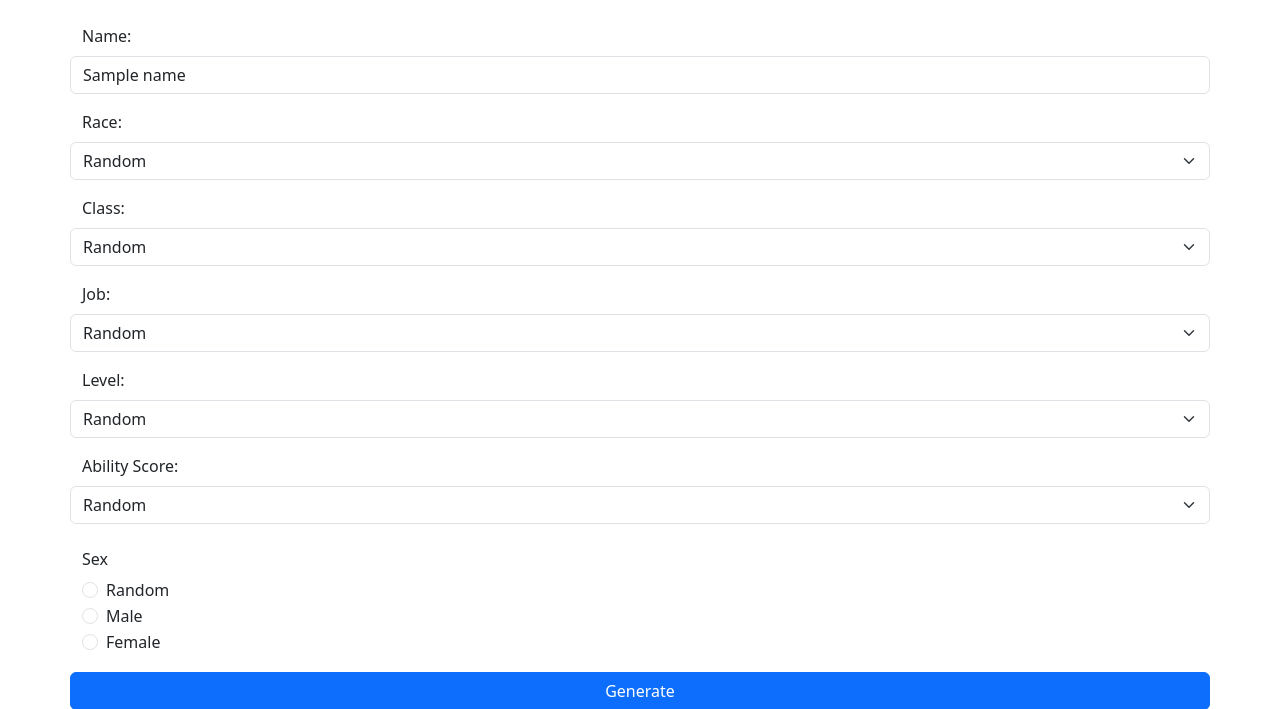
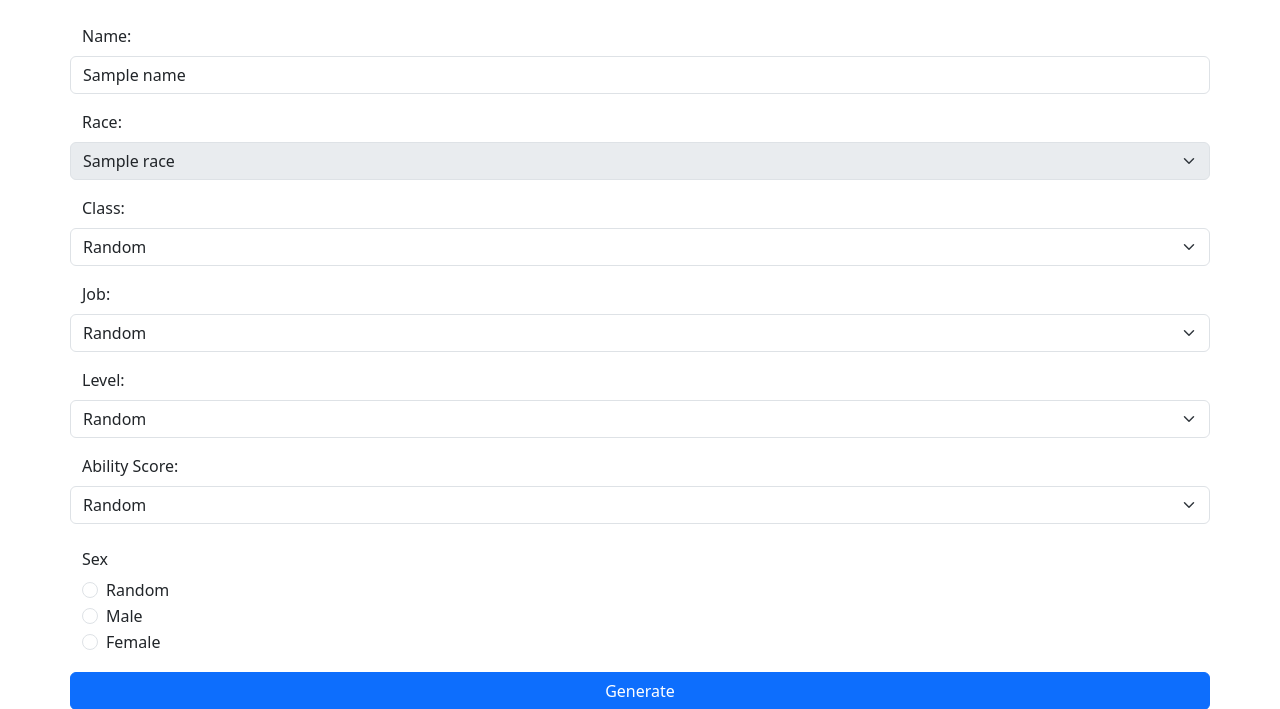
Before and after one commit to realLucas01/DnD-NPCGen, a Spring app: template src/main/resources/templates/index.html in a window 1280 px wide. Shown: the part 56-765 px from the top of the page. Run offline with Thymeleaf, Linux system fonts and the light colour scheme; the template is opened without the code that fills it: most values are stand-ins (such as "Sample title", 1, 10 or a date in 2020); data that the repository does not hold is empty.

Commit message:
#104 refactor(UI): Auswahl Race in fragment

```diff
--- a/src/main/java/dndgen/userinterface/EditController.java
+++ b/src/main/java/dndgen/userinterface/EditController.java
@@ -159,7 +159,7 @@ public class EditController {
 
         // Prepare shared parameters
         model.addAttribute("name", npc.getName());
-        model.addAttribute("selectedRace", npc.getRace());
+        model.addAttribute("race", npc.getRace());
         model.addAttribute("selectedClass", npc.getGenClass());
         model.addAttribute("selectedAlignment", npc.getAlignment());
         model.addAttribute("selectedSkills", npc.getSkillList());
--- a/src/main/java/dndgen/userinterface/IndexController.java
+++ b/src/main/java/dndgen/userinterface/IndexController.java
@@ -110,7 +110,7 @@ public class IndexController {
 
         // Pass previously selected data
         model.addAttribute("name", selection.getName());
-        model.addAttribute("selectedRace", selection.getRace());
+        model.addAttribute("race", selection.getRace());
         model.addAttribute("selectedClass", selection.getGenClass());
         model.addAttribute("selectedJob", selection.getJob());
         model.addAttribute("selectedLevel", selection.getLevel());
--- /dev/null
+++ b/src/main/resources/templates/fragments/select_race.html
@@ -0,0 +1,13 @@
+<!-- fragments/select_race.html -->
+<div th:fragment="race" class="row mb-3">
+    <label for="race" class="form-label">Race:</label>
+    <select id="race" name="race" class="form-select" th:disabled="${switch}">
+        <!-- Default options -->
+        <option value="Random" th:selected="${race == 'Random'}" th:disabled="${switch}">Random</option>
+        <option th:each="rac : ${races}" th:value="${rac}" th:text="${rac}" th:selected="${rac == race}">
+        </option>
+
+        <!-- New options, only when switch == true -->
+        <option th:if="${switch}" th:value="${race}" th:selected="${race}" th:text="${race}"></option>
+    </select>
+</div>
--- a/src/main/resources/templates/index.html
+++ b/src/main/resources/templates/index.html
@@ -23,15 +23,8 @@
                     <input type="text" id="name" name="name" class="form-control" th:value="${name}">
                 </div>
 
-                <div class="row mb-3">
-                    <label for="race" class="form-label">Race:</label>
-                    <select id="race" name="race" class="form-select">
-                        <option value="Random" th:selected="${selectedRace == 'Random'}">Random</option>
-                        <option th:each="race : ${races}" th:value="${race}" th:text="${race}"
-                                th:selected="${race == selectedRace}">
-                        </option>
-                    </select>
-                </div>
+                <!-- Race -->
+                <div th:replace="~{fragments/select_race :: race}"></div>
 
                 <div class="row mb-3">
                     <label for="class" class="form-label">Class:</label>
```
Also changed, not shown: src/main/resources/templates/edit.html (+1 -12 lines).
